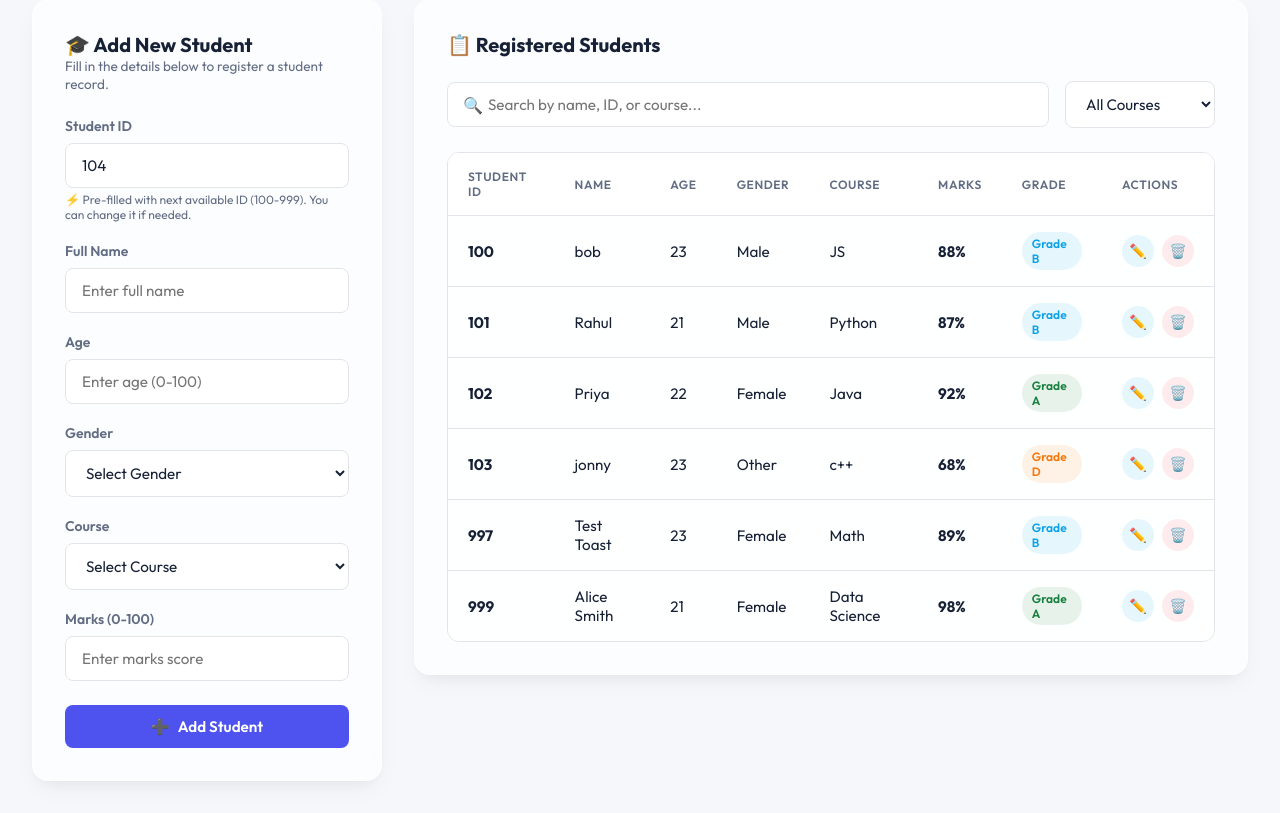
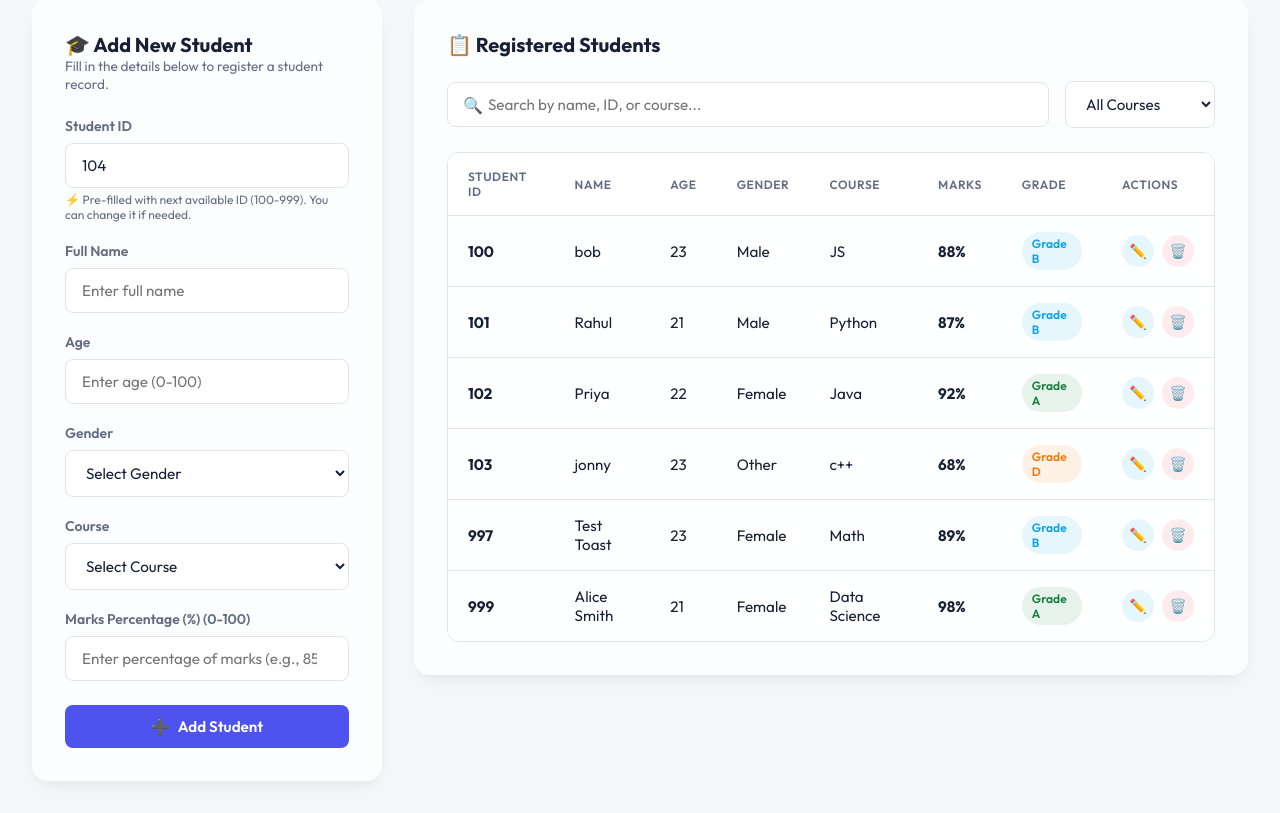
Before and after one commit to dharmendra779089/student-management-system, a Flask app: page / in a window 1280 px wide. Shown: the part 299-1112 px from the top of the page. Run offline with Flask 3, Linux system fonts and the light colour scheme.

Commit message:
docs: Update Marks field labels and prompts to specify percentage of marks

```diff
--- a/templates/index.html
+++ b/templates/index.html
@@ -98,8 +98,8 @@
                         </select>
                     </div>
                     <div class="form-group">
-                        <label for="student-marks">Marks (0-100)</label>
-                        <input type="number" id="student-marks" class="form-input" min="0" max="100" step="0.1" placeholder="Enter marks score" required>
+                        <label for="student-marks">Marks Percentage (%) (0-100)</label>
+                        <input type="number" id="student-marks" class="form-input" min="0" max="100" step="0.1" placeholder="Enter percentage of marks (e.g., 85.5)" required>
                     </div>
                     <div style="display: flex; gap: 0.75rem; margin-top: 1.5rem;">
                         <button type="submit" class="btn btn-primary" id="form-submit-btn">
```
Also changed, not shown: main.py (+4 -12 lines).
